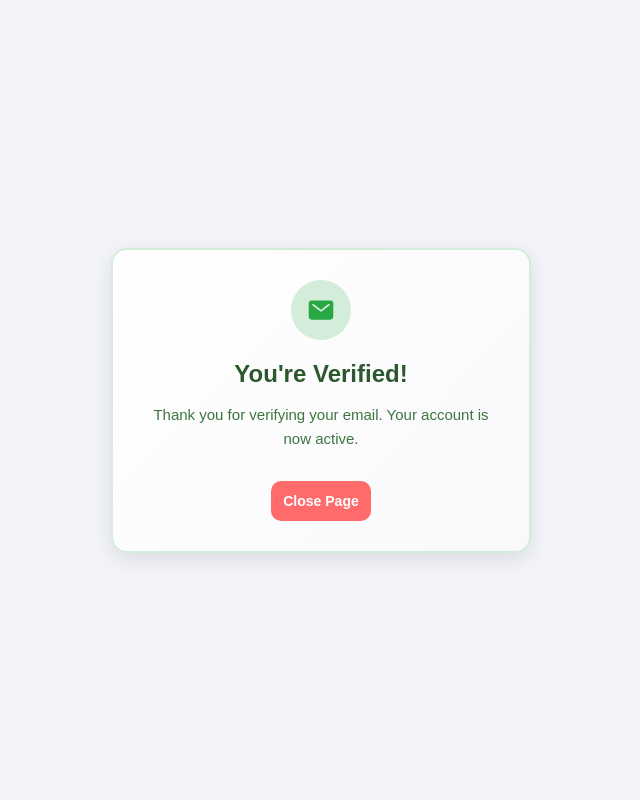
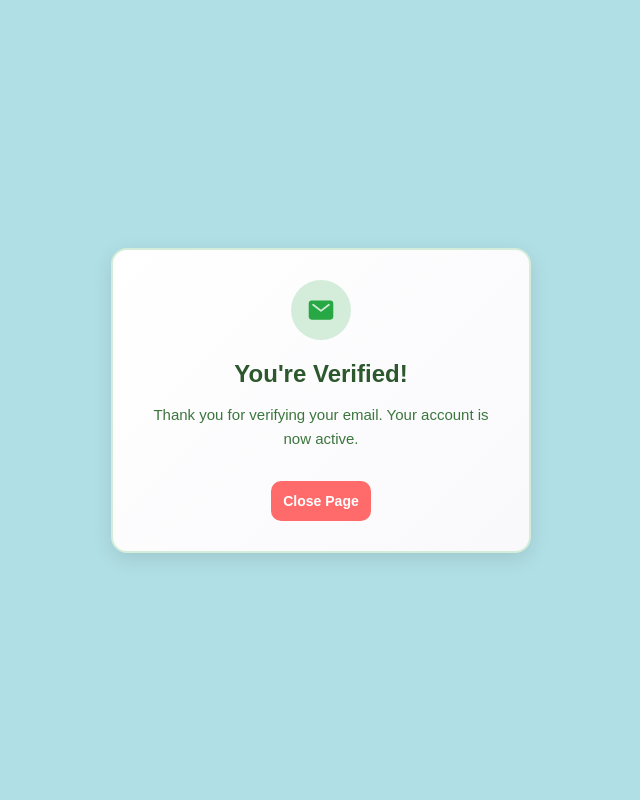
Before and after one commit to k-a-r-l-o/sfile, a PHP site: page /success-verification.html in a window 1280 px wide. Shown: the whole page, without its empty margins (319-959 px from the left). Run offline with PHP 8.4, Linux system fonts and the light colour scheme.

Commit message:
background

```diff
--- a/assets/css/styles.css
+++ b/assets/css/styles.css
@@ -10,7 +10,7 @@ body {
   justify-content: center;
   align-items: center;
   min-height: 100vh;
-  background-color: #f3f4f9;
+  background-color: #B0DFE5;
   margin: 0;
 }
 
```
